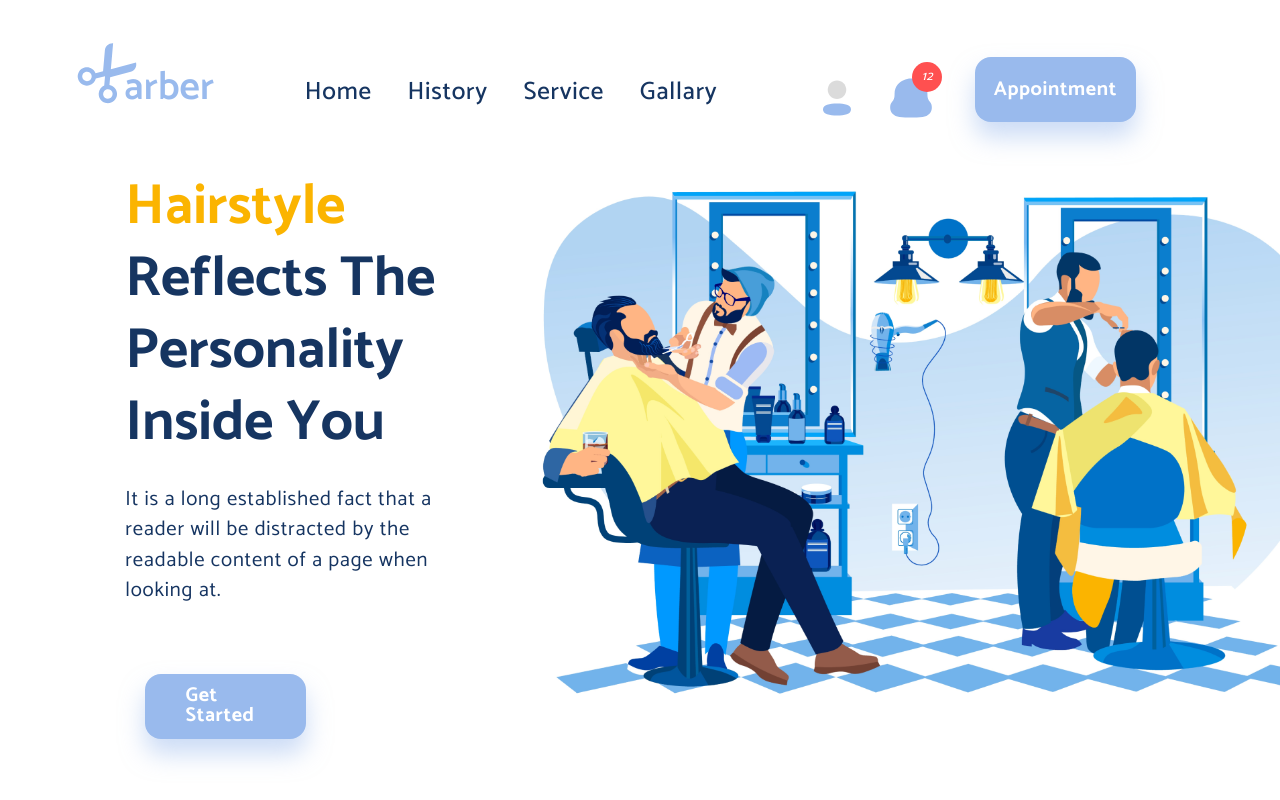
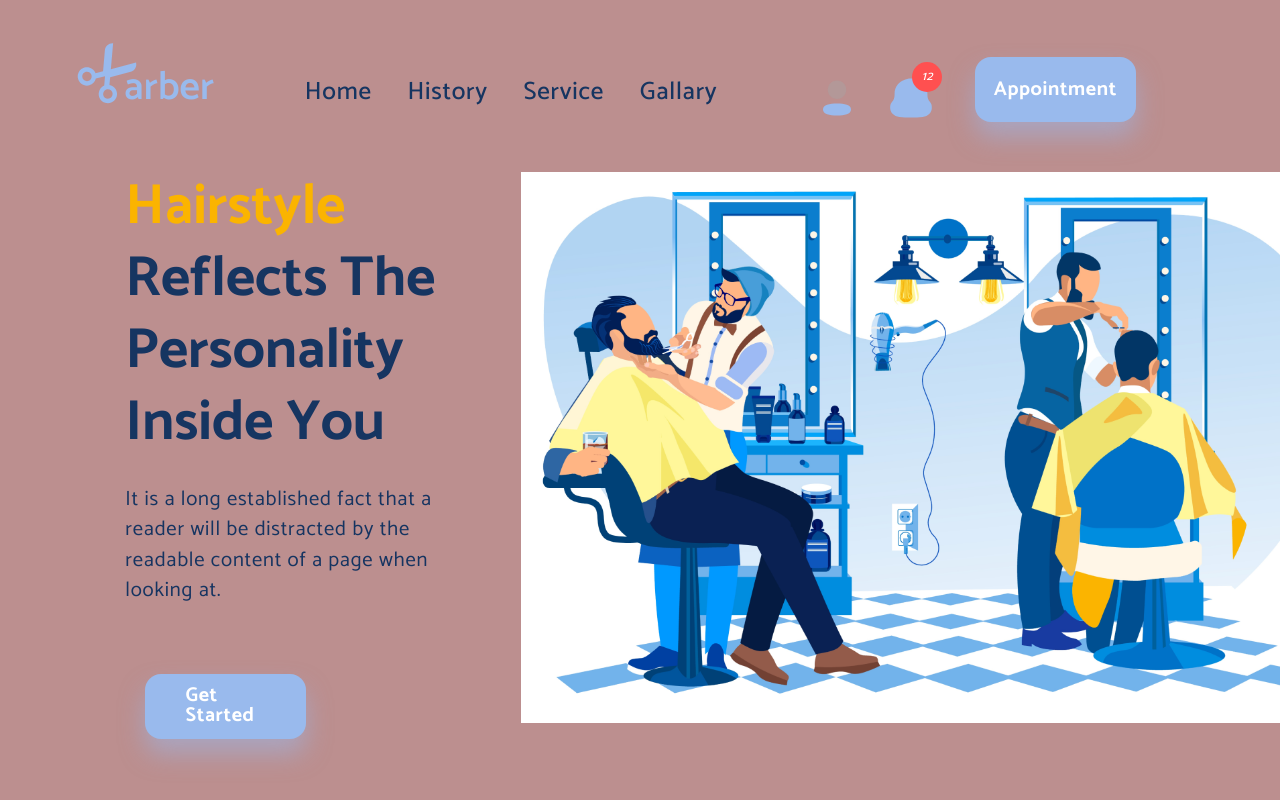
Before and after one commit to AxI0mAn/barbershop1, a website built with webpack: page src/main.html in a window 1280 px wide. Shown: the top 800 px of the page. Built offline with nearby package versions, Linux system fonts and the light colour scheme; files whose address does not match are found by name.

Commit message:
body {   background-color: rosybrown;

```diff
--- a/src/index.scss
+++ b/src/index.scss
@@ -5,7 +5,7 @@
 }
 
 body {
-  background-color: $white;
+  background-color: rosybrown;
   color: $T_color;
   font-family: 'Catamaran_Regular', Arial, Helvetica, sans-serif;
 
```
